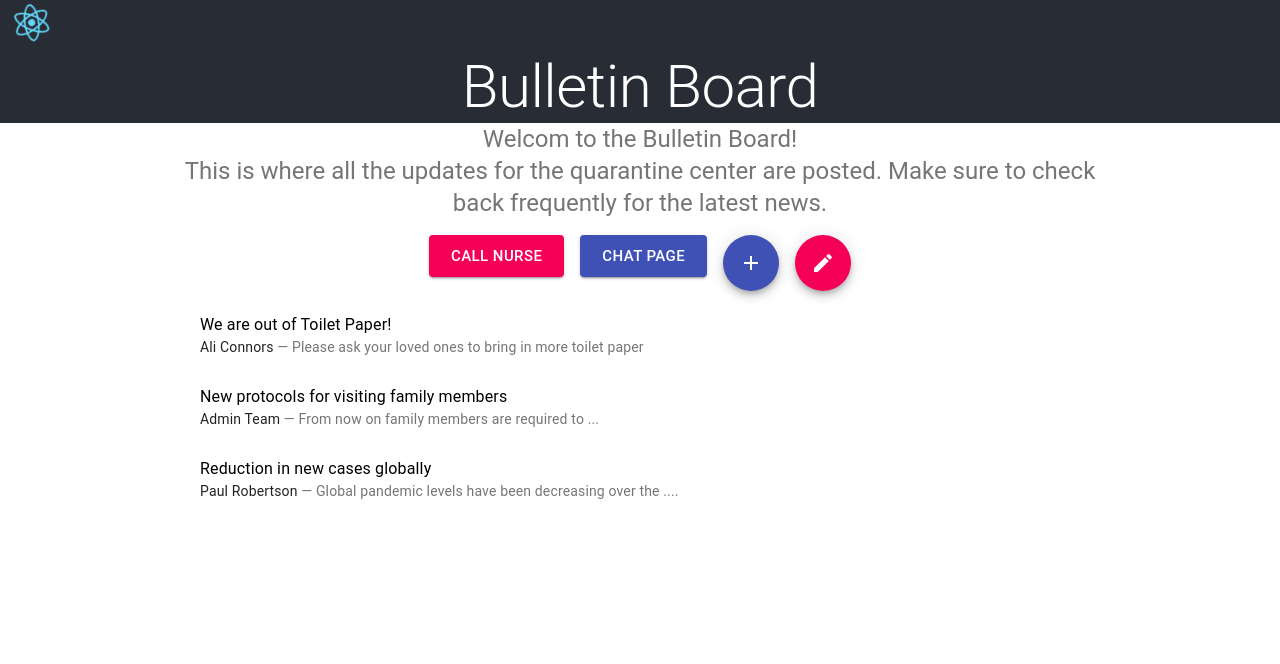
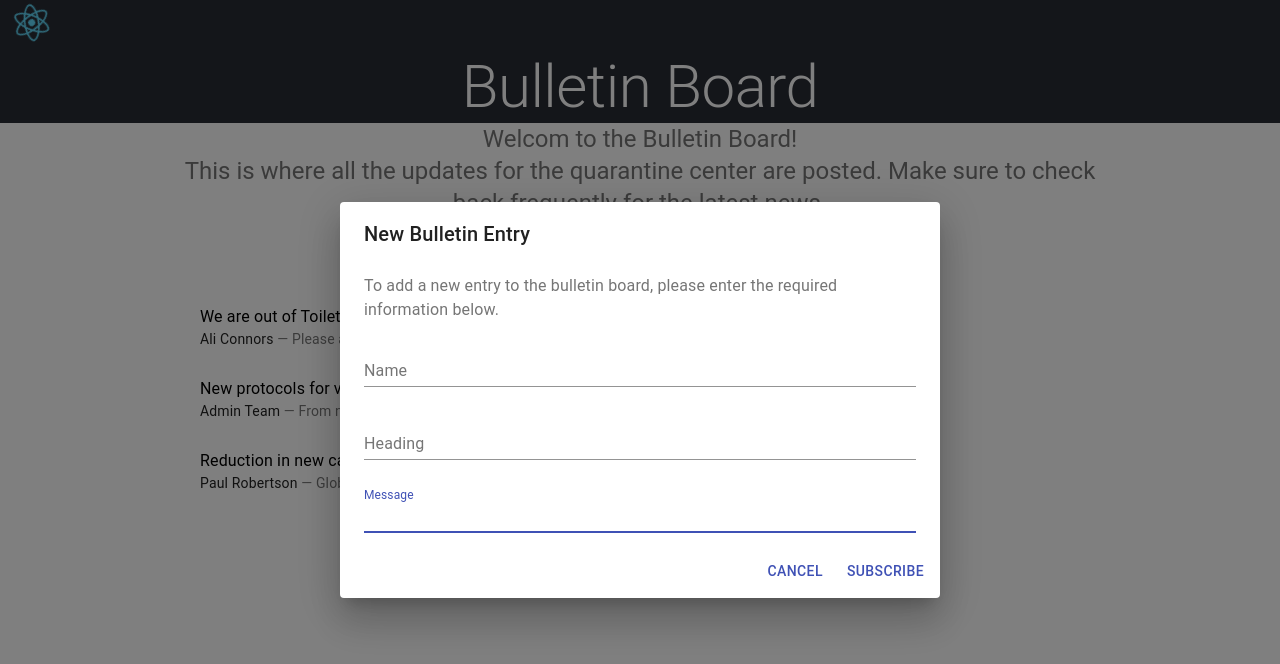
Before and after one commit to bill-luu/CIC2020, a React (Create React App) app in the folder web-app/: page /bulletin in a window 1280 px wide. Both pictures are taken after a click on the button 751 px from the left and 263 px from the top of the page. Shown: the top 664 px of the page. Built offline with nearby package versions, Linux system fonts and the light colour scheme.

Commit message:
Add New Entry Form to Bulletin Page

```diff
--- a/web-app/package.json
+++ b/web-app/package.json
@@ -9,6 +9,7 @@
     "@testing-library/react": "^9.5.0",
     "@testing-library/user-event": "^7.2.1",
     "firebase": "^7.14.2",
+    "material-ui-dialogs": "^1.3.0",
     "material-ui-icons": "^1.0.0-beta.36",
     "node-sass": "^4.14.0",
     "react": "^16.13.1",
--- a/web-app/src/bulletinpage.js
+++ b/web-app/src/bulletinpage.js
@@ -10,11 +10,32 @@ import Button from '@material-ui/core/Button';
 import List from '@material-ui/core/List';
 import ListItem from '@material-ui/core/ListItem';
 import ListItemText from '@material-ui/core/ListItemText';
-import Fab from '@material-ui/core/Fab';
+import IconButton from '@material-ui/core/IconButton';
 import AddIcon from '@material-ui/icons/Add';
 import EditIcon from '@material-ui/icons/Edit';
+import TextField from '@material-ui/core/TextField';
+import Dialog from '@material-ui/core/Dialog';
+import DialogActions from '@material-ui/core/DialogActions';
+import DialogContent from '@material-ui/core/DialogContent';
+import DialogContentText from '@material-ui/core/DialogContentText';
+import DialogTitle from '@material-ui/core/DialogTitle';
+
 
 function Bulletinpage() {
+
+  const [open, setOpen] = React.useState(false);
+
+  const handleClickOpen = () => {
+    setOpen(true);
+  };
+
+  const handleClose = () => {
+    setOpen(false);
+  };
+
+  const handleNewEntry = () =>{
+
+  };
 
   return (
     <div className="App">
@@ -44,14 +65,14 @@ function Bulletinpage() {
             </Button>
           </Grid>
           <Grid item>
-            <Fab color="primary" aria-label="add">
+            <IconButton aria-label="add" onClick={handleClickOpen}>
               <AddIcon />
-            </Fab>
+            </IconButton>
           </Grid>
           <Grid item>
-            <Fab color="secondary" aria-label="edit">
+            <IconButton aria-label="edit">
               <EditIcon />
-            </Fab>
+            </IconButton>
           </Grid>
         </Grid>
 
@@ -74,6 +95,7 @@ function Bulletinpage() {
               }
             />
           </ListItem>
+
           <ListItem button alignItems="flex-chart">
             <ListItemText
               primary="New protocols for visiting family members"
@@ -92,6 +114,7 @@ function Bulletinpage() {
               }
             />
           </ListItem>
+
           <ListItem button alignItems="flex-chart">
             <ListItemText
               primary="Reduction in new cases globally"
@@ -113,6 +136,59 @@ function Bulletinpage() {
         </List>
 
       </Container>
+
+      <Dialog open={open} onClose={handleClose} aria-labelledby="form-dialog-title">
+
+        <DialogTitle id="form-dialog-title">New Bulletin Entry</DialogTitle>
+
+        <DialogContent>
+          <DialogContentText>
+            To add a new entry to the bulletin board, please enter the required
+            information below.
+          </DialogContentText>
+          <TextField
+            autoFocus
+            margin="dense"
+            id="name"
+            label="Name"
+            type="text"
+            fullWidth
+          />
+
+        </DialogContent>
+
+        <DialogContent>
+          <TextField
+            autoFocus
+            margin="dense"
+            id="heading"
+            label="Heading"
+            type="text"
+            fullWidth
+          />
+        </DialogContent>
+
+        <DialogContent>
+          <TextField
+            autoFocus
+            margin="dense"
+            id="message"
+            label="Message"
+            type="text"
+            fullWidth
+          />
+        </DialogContent>
+
+        <DialogActions>
+          <Button onClick={handleClose} color="primary">
+            Cancel
+          </Button>
+          <Button onClick={handleNewEntry} color="primary">
+            Subscribe
+          </Button>
+        </DialogActions>
+
+      </Dialog>
     </div>
   );
 }
```
Also changed, not shown: 1 other file (tests, documents, lock files or other folders).
